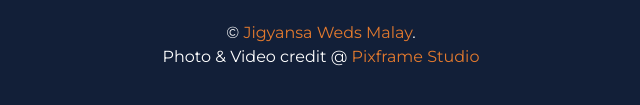
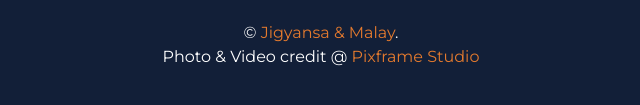
Before and after one commit to malay-satapathy/jigyansa_weds_malay, a plain HTML site: page index.html in a window 1280 px wide. Shown: the part 4066-4171 px from the top of the page, 319-959 px from the left. Drawn offline with nearby package versions, Linux system fonts and the light colour scheme.

Commit message:
Redeploy

```diff
--- a/index.html
+++ b/index.html
@@ -610,7 +610,7 @@
                 <span class="px-3">|</span>
                 <p class="text-white" href="#">Phone</p>
             </div> -->
-            <p class="m-0">&copy; <a class="text-primary" href="#">Jigyansa Weds Malay</a>.
+            <p class="m-0">&copy; <a class="text-primary" href="#">Jigyansa & Malay</a>.
                 <!-- Designed by <a class="text-primary" href="https://htmlcodex.com">HTML Codex</a> -->
             </p>
             <p class="m-0"> Photo & Video credit @ <a class="text-primary" href="https://www.instagram.com/pixframestudio/reels/">Pixframe Studio</a>
```
